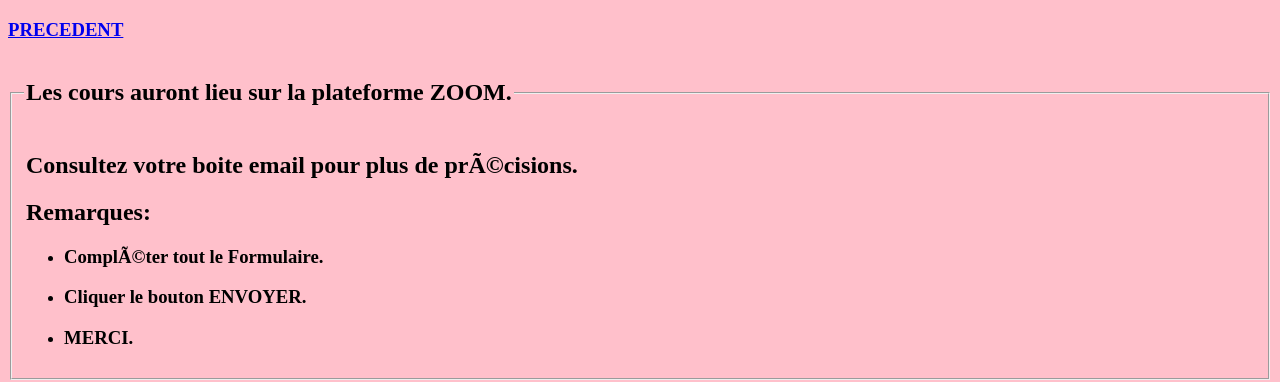
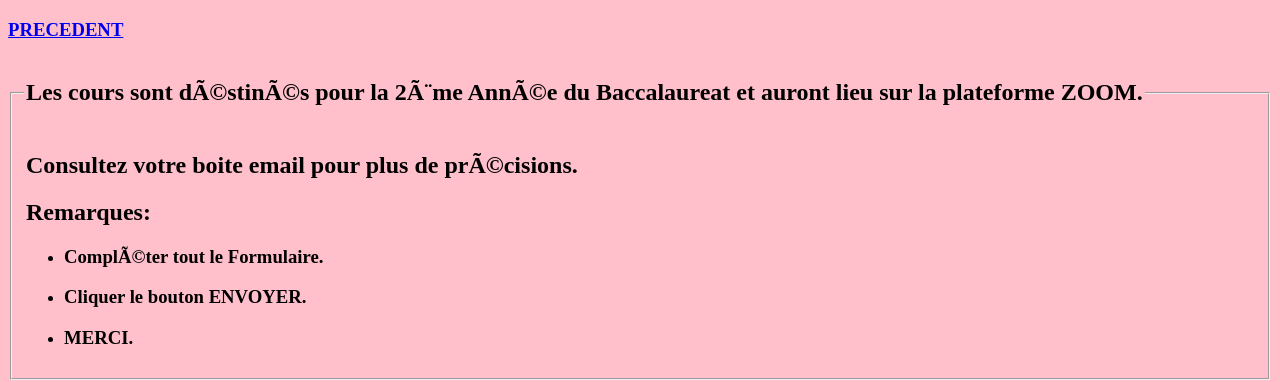
Before and after one commit to tilmirath24/course, a plain HTML site: page form.html in a window 1280 px wide. Shown: the top 382 px of the page. Drawn offline with Linux system fonts and the light colour scheme.

Commit message:
Update form.html

```diff
--- a/form.html
+++ b/form.html
@@ -10,7 +10,7 @@
 <a href="index.html"><h3>PRECEDENT</h3></a>
 <body background-color="pink">
 	<fieldset>
-    <legend><h2>Les cours auront lieu sur la plateforme ZOOM.</h2></legend>
+    <legend><h2>Les cours sont déstinés pour la 2ème Année du Baccalaureat et auront lieu sur la plateforme ZOOM.</h2></legend>
     <legend><h2>Consultez votre boite email pour plus de précisions.</h2></legend>
     <legend><h2>Remarques:</h2></legend>
       <ul>
```
